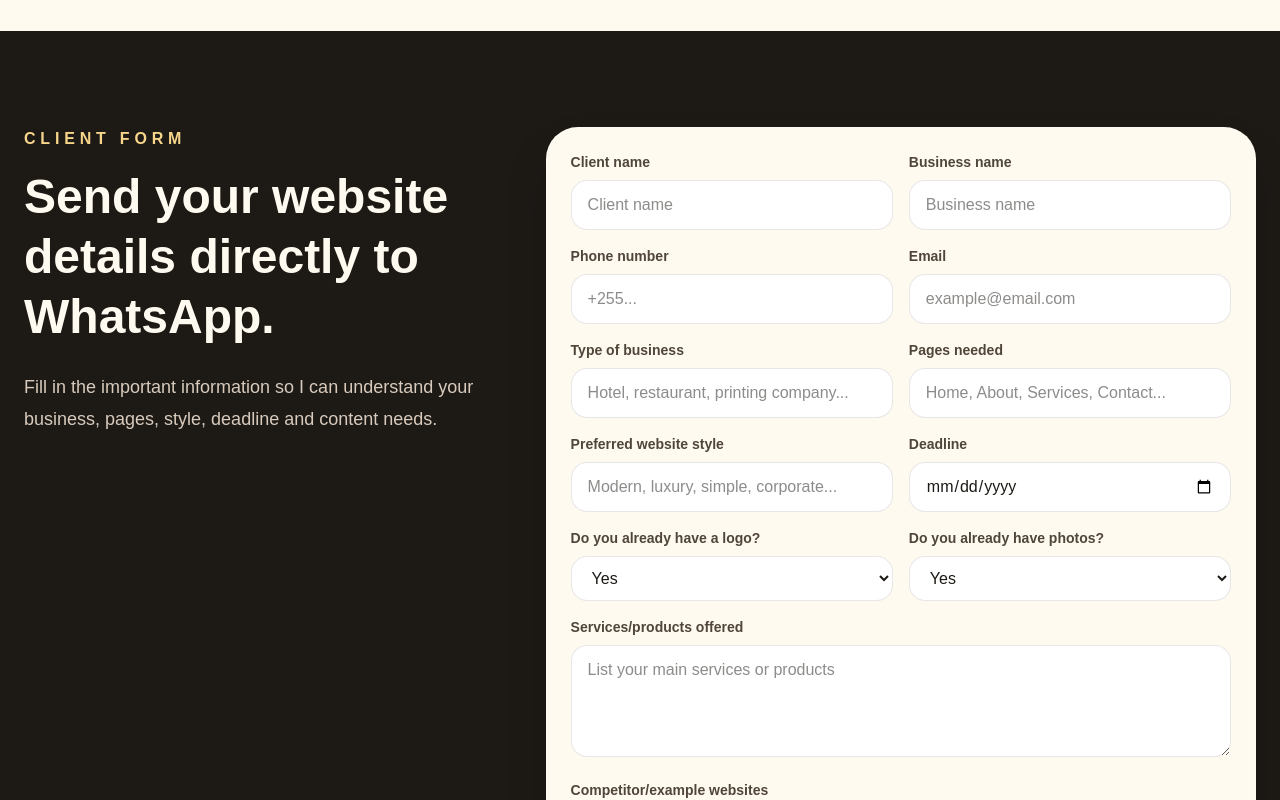
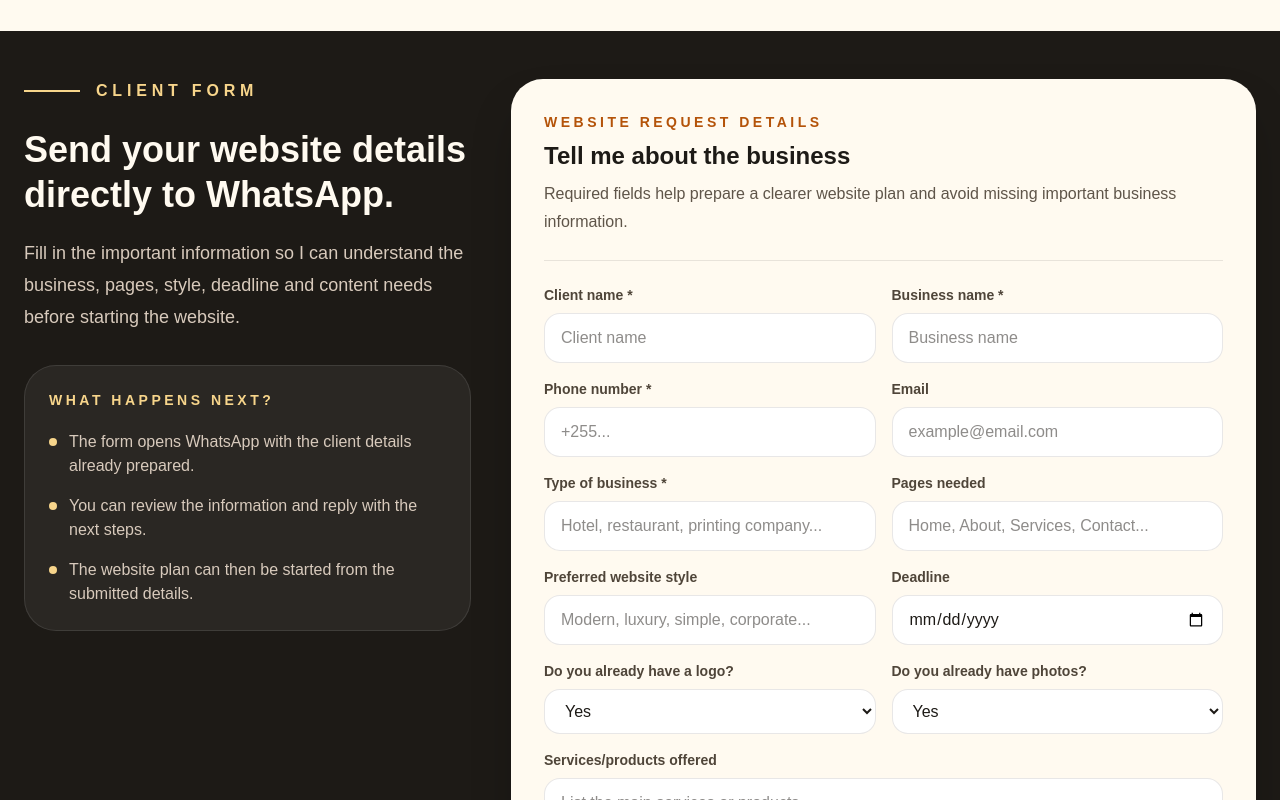
Before and after one commit to brianmichaelu/website-creation-agency, a Next.js app: page / in a window 1280 px wide. Shown: the part 5040-5840 px from the top of the page. Built offline with nearby package versions, Linux system fonts and the light colour scheme.

Commit message:
Refactor client form layout and update fields
Updated the client form section with improved layout, added new fields, and adjusted styles for better user experience.

```diff
--- a/app/page.tsx
+++ b/app/page.tsx
@@ -659,31 +659,77 @@ ${formData.get("extraMessage")}
       </section>
 
       {/* CLIENT FORM */}
-      <section id="client-form" className="bg-[#1d1a16] px-6 py-24 text-[#fffaf0]">
-        <div className="mx-auto grid max-w-7xl gap-12 lg:grid-cols-[0.8fr_1.2fr]">
-          <div>
+            {/* CLIENT FORM */}
+      <section
+        id="client-form"
+        className="scroll-mt-44 bg-[#1d1a16] px-6 py-12 text-[#fffaf0]"
+      >
+        <div className="mx-auto max-w-7xl">
+          <div className="grid gap-10 lg:grid-cols-[0.75fr_1.25fr] lg:items-start">
+            <div className="lg:sticky lg:top-48">
+              <div className="mb-6 flex items-center gap-4">
+                <span className="h-[2px] w-14 bg-[#f7d58b]" />
                 <p className="font-black uppercase tracking-[0.3em] text-[#f7d58b]">
                   Client form
                 </p>
+              </div>
 
-            <h2 className="mt-4 text-4xl font-black leading-tight md:text-5xl">
+              <h2 className="text-3xl font-black leading-tight md:text-4xl">
                 Send your website details directly to WhatsApp.
               </h2>
 
-            <p className="mt-6 text-lg leading-8 text-[#d8cabc]">
-              Fill in the important information so I can understand your
-              business, pages, style, deadline and content needs.
+              <p className="mt-5 text-lg leading-8 text-[#d8cabc]">
+                Fill in the important information so I can understand the
+                business, pages, style, deadline and content needs before
+                starting the website.
               </p>
+
+              <div className="mt-8 rounded-[2rem] border border-white/10 bg-white/[0.06] p-6">
+                <p className="text-sm font-black uppercase tracking-[0.25em] text-[#f7d58b]">
+                  What happens next?
+                </p>
+
+                <ul className="mt-5 space-y-4 text-[#d8cabc]">
+                  <li className="flex gap-3">
+                    <span className="mt-2 h-2 w-2 shrink-0 rounded-full bg-[#f7d58b]" />
+                    The form opens WhatsApp with the client details already
+                    prepared.
+                  </li>
+                  <li className="flex gap-3">
+                    <span className="mt-2 h-2 w-2 shrink-0 rounded-full bg-[#f7d58b]" />
+                    You can review the information and reply with the next
+                    steps.
+                  </li>
+                  <li className="flex gap-3">
+                    <span className="mt-2 h-2 w-2 shrink-0 rounded-full bg-[#f7d58b]" />
+                    The website plan can then be started from the submitted
+                    details.
+                  </li>
+                </ul>
+              </div>
             </div>
 
             <form
               onSubmit={handleSubmit}
-            className="rounded-[2rem] border border-white/10 bg-[#fffaf0] p-6 text-[#1d1a16] shadow-2xl shadow-black/30"
+              className="rounded-[2rem] border border-white/10 bg-[#fffaf0] p-6 text-[#1d1a16] shadow-2xl shadow-black/30 md:p-8"
             >
+              <div className="mb-6 border-b border-[#1d1a16]/10 pb-6">
+                <p className="text-sm font-black uppercase tracking-[0.25em] text-[#b45309]">
+                  Website request details
+                </p>
+                <h3 className="mt-2 text-2xl font-black">
+                  Tell me about the business
+                </h3>
+                <p className="mt-2 leading-7 text-[#5f5549]">
+                  Required fields help prepare a clearer website plan and avoid
+                  missing important business information.
+                </p>
+              </div>
+
               <div className="grid gap-4 md:grid-cols-2">
                 <label className="block">
-                <span className="mb-2 block text-sm font-bold text-[#4f4539]">
-                  Client name
+                  <span className="mb-2 block text-sm font-black text-[#4f4539]">
+                    Client name *
                   </span>
                   <input
                     name="clientName"
@@ -694,8 +740,8 @@ ${formData.get("extraMessage")}
                 </label>
 
                 <label className="block">
-                <span className="mb-2 block text-sm font-bold text-[#4f4539]">
-                  Business name
+                  <span className="mb-2 block text-sm font-black text-[#4f4539]">
+                    Business name *
                   </span>
                   <input
                     name="businessName"
@@ -706,8 +752,8 @@ ${formData.get("extraMessage")}
                 </label>
 
                 <label className="block">
-                <span className="mb-2 block text-sm font-bold text-[#4f4539]">
-                  Phone number
+                  <span className="mb-2 block text-sm font-black text-[#4f4539]">
+                    Phone number *
                   </span>
                   <input
                     name="phone"
@@ -719,7 +765,7 @@ ${formData.get("extraMessage")}
                 </label>
 
                 <label className="block">
-                <span className="mb-2 block text-sm font-bold text-[#4f4539]">
+                  <span className="mb-2 block text-sm font-black text-[#4f4539]">
                     Email
                   </span>
                   <input
@@ -731,8 +777,8 @@ ${formData.get("extraMessage")}
                 </label>
 
                 <label className="block">
-                <span className="mb-2 block text-sm font-bold text-[#4f4539]">
-                  Type of business
+                  <span className="mb-2 block text-sm font-black text-[#4f4539]">
+                    Type of business *
                   </span>
                   <input
                     name="businessType"
@@ -743,7 +789,7 @@ ${formData.get("extraMessage")}
                 </label>
 
                 <label className="block">
-                <span className="mb-2 block text-sm font-bold text-[#4f4539]">
+                  <span className="mb-2 block text-sm font-black text-[#4f4539]">
                     Pages needed
                   </span>
                   <input
@@ -754,7 +800,7 @@ ${formData.get("extraMessage")}
                 </label>
 
                 <label className="block">
-                <span className="mb-2 block text-sm font-bold text-[#4f4539]">
+                  <span className="mb-2 block text-sm font-black text-[#4f4539]">
                     Preferred website style
                   </span>
                   <input
@@ -765,7 +811,7 @@ ${formData.get("extraMessage")}
                 </label>
 
                 <label className="block">
-                <span className="mb-2 block text-sm font-bold text-[#4f4539]">
+                  <span className="mb-2 block text-sm font-black text-[#4f4539]">
                     Deadline
                   </span>
                   <input
@@ -778,7 +824,7 @@ ${formData.get("extraMessage")}
 
               <div className="mt-4 grid gap-4 md:grid-cols-2">
                 <label className="block">
-                <span className="mb-2 block text-sm font-bold text-[#4f4539]">
+                  <span className="mb-2 block text-sm font-black text-[#4f4539]">
                     Do you already have a logo?
                   </span>
                   <select
@@ -792,7 +838,7 @@ ${formData.get("extraMessage")}
                 </label>
 
                 <label className="block">
-                <span className="mb-2 block text-sm font-bold text-[#4f4539]">
+                  <span className="mb-2 block text-sm font-black text-[#4f4539]">
                     Do you already have photos?
                   </span>
                   <select
@@ -807,18 +853,18 @@ ${formData.get("extraMessage")}
               </div>
 
               <label className="mt-4 block">
-              <span className="mb-2 block text-sm font-bold text-[#4f4539]">
+                <span className="mb-2 block text-sm font-black text-[#4f4539]">
                   Services/products offered
                 </span>
                 <textarea
                   name="services"
                   className="h-28 w-full rounded-2xl border border-[#1d1a16]/10 bg-white px-4 py-3 text-[#1d1a16] outline-none transition focus:border-[#b45309] focus:ring-4 focus:ring-[#b45309]/10"
-                placeholder="List your main services or products"
+                  placeholder="List the main services or products"
                 />
               </label>
 
               <label className="mt-4 block">
-              <span className="mb-2 block text-sm font-bold text-[#4f4539]">
+                <span className="mb-2 block text-sm font-black text-[#4f4539]">
                   Competitor/example websites
                 </span>
                 <textarea
@@ -829,7 +875,7 @@ ${formData.get("extraMessage")}
               </label>
 
               <label className="mt-4 block">
-              <span className="mb-2 block text-sm font-bold text-[#4f4539]">
+                <span className="mb-2 block text-sm font-black text-[#4f4539]">
                   Extra message
                 </span>
                 <textarea
@@ -843,12 +889,16 @@ ${formData.get("extraMessage")}
                 type="submit"
                 className="mt-6 w-full cursor-pointer rounded-full bg-[#1d1a16] px-6 py-4 text-lg font-black text-[#fffaf0] transition hover:-translate-y-1 hover:bg-[#b45309]"
               >
-              Submit to WhatsApp
+                Submit Details to WhatsApp
               </button>
+
+              <p className="mt-4 text-center text-sm font-semibold text-[#5f5549]">
+                WhatsApp will open with the information already prepared.
+              </p>
             </form>
           </div>
+        </div>
       </section>
-
       {/* CTA */}
       <section className="bg-[#f7efe3] px-6 py-24">
         <div className="mx-auto max-w-7xl rounded-[2rem] bg-[#b45309] p-10 text-center text-white shadow-2xl shadow-[#b45309]/20 md:p-16">
```
Lines whose indentation alone changed are shown as unchanged.
